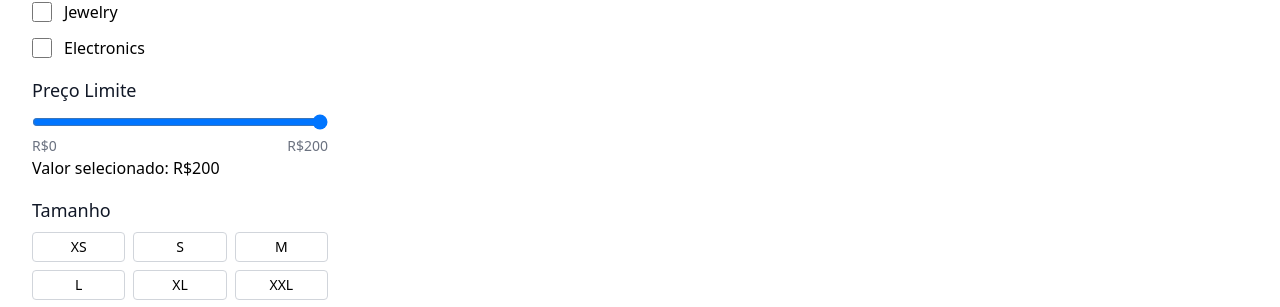
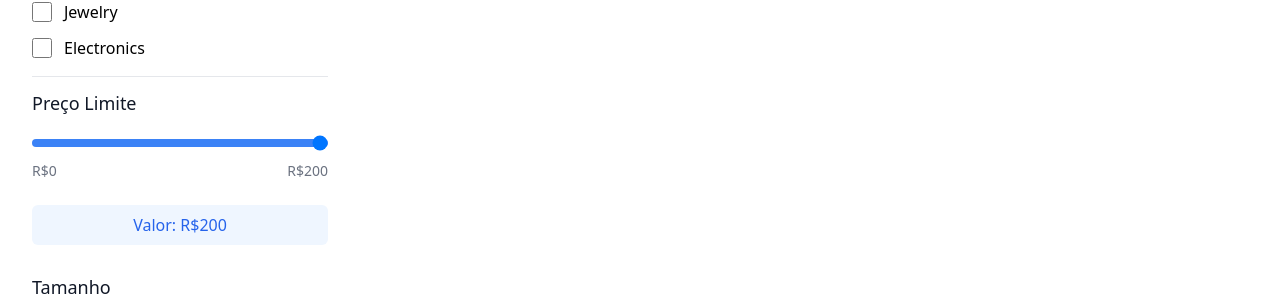
Before and after one commit to vinefps/vine_loja, a React (Vite) app in the folder mystore/: page /shop in a window 1280 px wide. Shown: the part 336-643 px from the top of the page. Built offline with nearby package versions, Linux system fonts and the light colour scheme; no server answers.

Commit message:
Update PriceFilter.jsx

```diff
--- a/mystore/src/components/shopComponents/PriceFilter.jsx
+++ b/mystore/src/components/shopComponents/PriceFilter.jsx
@@ -1,29 +1,44 @@
-import { useState } from 'react';
+// PriceFilter.jsx
 import { useFilterProvider } from '../../contexts/FilterContext';
 
 export const PriceFilter = () => {
   const { FilterPrice } = useFilterProvider();
 
   const handleRangeChange = (event) => {
-    FilterPrice.setPriceFilter(event.target.value)
+    FilterPrice.setPriceFilter(parseInt(event.target.value, 10));
   };
 
+  // Calcular porcentagem para preenchimento do fundo
+  const fillPercentage = (FilterPrice.priceFilter / 200) * 100;
+
   return (
-    <div>
-      <h3 className="text-lg font-medium text-gray-900 dark:text-white mb-2">Preço Limite</h3>
+    <div className="py-3 border-t border-gray-200 dark:border-gray-700">
+      <h3 className="text-lg font-medium text-gray-900 dark:text-white mb-3">Preço Limite</h3>
+
+      <div className="relative mb-6">
         <input
           type="range"
           min="0"
           max="200"
           value={FilterPrice.priceFilter}
           onChange={handleRangeChange}
-        className="w-full"
+          className="w-full h-2 bg-gray-200 dark:bg-gray-700 rounded-lg appearance-none cursor-pointer"
+          style={{
+            background: `linear-gradient(to right, #3B82F6 0%, #3B82F6 ${fillPercentage}%, #d1d5db ${fillPercentage}%, #d1d5db 100%)`
+          }}
         />
-      <div className="flex justify-between text-sm text-gray-500 dark:text-gray-400">
+
+        <div className="flex justify-between text-sm text-gray-500 dark:text-gray-400 mt-2">
           <span>R$0</span>
           <span>R$200</span>
         </div>
-      <p className='dark:text-white'>Valor selecionado: R${FilterPrice.priceFilter}</p>
+      </div>
+
+      <div className="text-center px-4 py-2 bg-blue-50 dark:bg-blue-900/30 rounded-md">
+        <p className="font-medium text-blue-600 dark:text-blue-300">
+          Valor: R${FilterPrice.priceFilter}
+        </p>
+      </div>
     </div>
   );
 };
```
Lines whose indentation alone changed are shown as unchanged.
